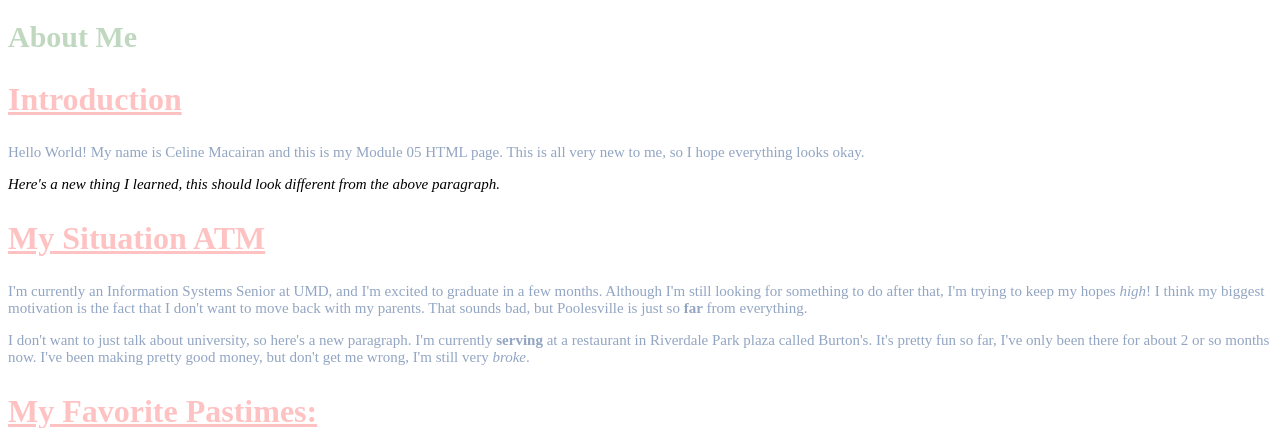
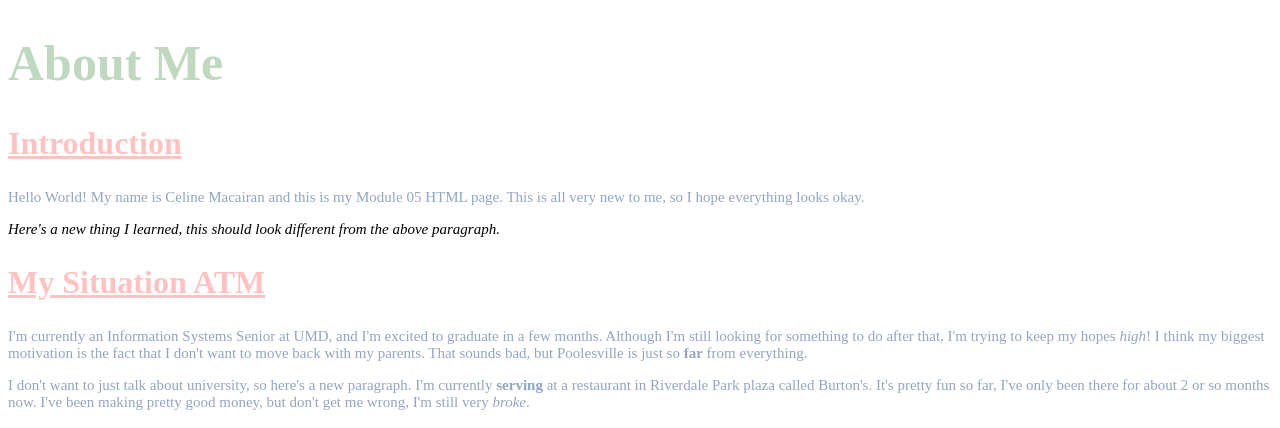
Before and after one commit to celineannem/helloWorld, a Flask app: page /about-css in a window 1280 px wide. Shown: the top 428 px of the page. Run offline with Flask 3, Linux system fonts and the light colour scheme.

Commit message:
Made header 1 font bigger.

```diff
--- a/static/css/style.css
+++ b/static/css/style.css
@@ -8,7 +8,7 @@ p {
 /*Styling level 1 header for fun*/
 h1 {
     color: #c0d8c0;
-    font-size: 30px;
+    font-size: 50px;
 }
 
 /*Styling all level 2 headers to pink, underlined, and increase font size*/
```
